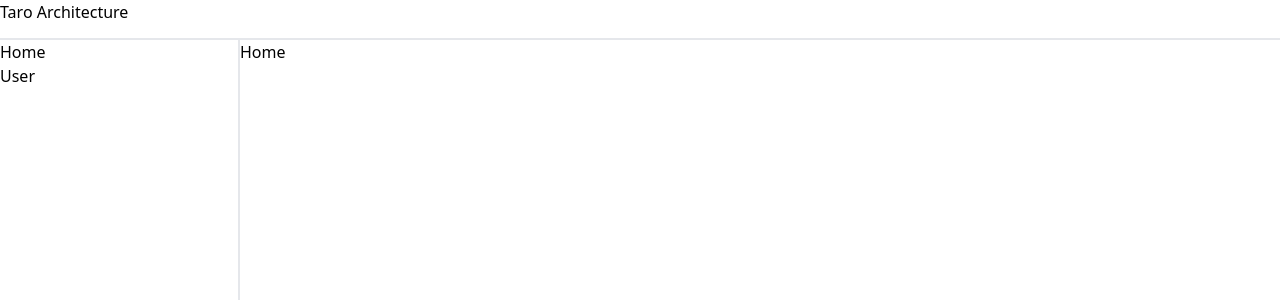
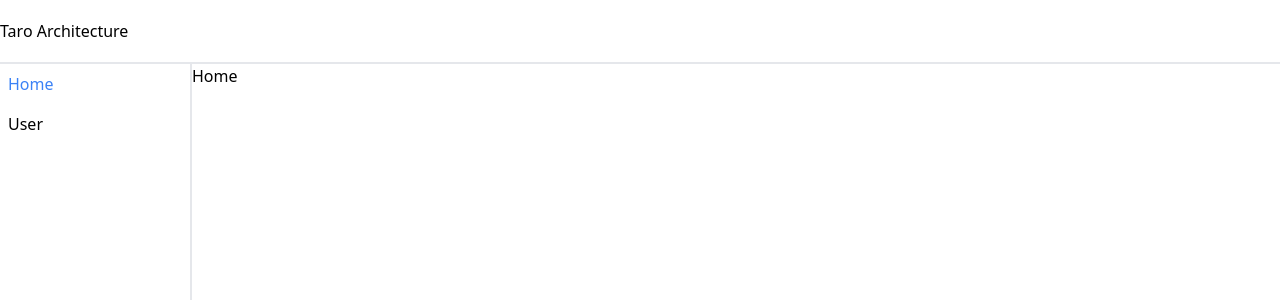
Before and after one commit to taro-28/ore-no-saikyo-architecture, a Next.js app: page / in a window 1280 px wide. Shown: the top 300 px of the page. Built offline with nearby package versions, Linux system fonts and the light colour scheme.

Commit message:
add style sidebar

```diff
--- a/src/app/layout.tsx
+++ b/src/app/layout.tsx
@@ -15,8 +15,8 @@ export default function RootLayout({
     return (
         <html lang="ja">
             <body className="grid h-screen grid-cols-[min-content_1fr] grid-rows-[min-content_1fr]">
-                <Header className="col-span-2 h-10 border-b-2 border-solid border-gray-200" />
-                <Sidebar className="col-span-1 w-60 border-r-2 border-solid border-gray-200 " />
+                <Header className="col-span-2 flex h-16 items-center border-b-2 border-solid border-gray-200" />
+                <Sidebar className="col-span-1 w-48 border-r-2 border-solid border-gray-200 " />
                 <main className="col-span-1">{children}</main>
             </body>
         </html>
--- a/src/components/Sidebar.tsx
+++ b/src/components/Sidebar.tsx
@@ -1,23 +1,50 @@
+"use client";
+import clsx from "clsx";
 import Link from "next/link";
+import { usePathname } from "next/navigation";
+import { ComponentPropsWithoutRef, memo } from "react";
 
-const items: {
+type Item = {
     label: string;
-    href: string;
-}[] = [
-    { label: "Home", href: "/" },
-    { label: "User", href: "/users" },
+    pathname: string;
+};
+
+const items: Item[] = [
+    { label: "Home", pathname: "/" },
+    { label: "User", pathname: "/users" },
 ];
 
 type Props = JSX.IntrinsicElements["aside"];
 
-export const Sidebar = (props: Props) => (
+export const Sidebar = memo((props: Props) => (
     <aside {...props}>
         <nav className="flex flex-col">
-            {items.map(({ label, href: path }) => (
-                <Link key={label} href={path}>
-                    {label}
-                </Link>
+            {items.map(({ label, pathname }) => (
+                <SidebarItem key={label} label={label} pathname={pathname} />
             ))}
         </nav>
     </aside>
+));
+
+type SidebarItemProps = Item &
+    Omit<ComponentPropsWithoutRef<typeof Link>, "href">;
+
+const SidebarItem = memo(
+    ({ pathname, label, className, ...props }: SidebarItemProps) => {
+        const currentPathname = usePathname();
+        return (
+            <Link
+                key={label}
+                href={pathname}
+                className={clsx(
+                    "p-2 hover:bg-gray-100",
+                    currentPathname === pathname && "text-blue-500",
+                    className
+                )}
+                {...props}
+            >
+                {label}
+            </Link>
+        );
+    }
 );
```
